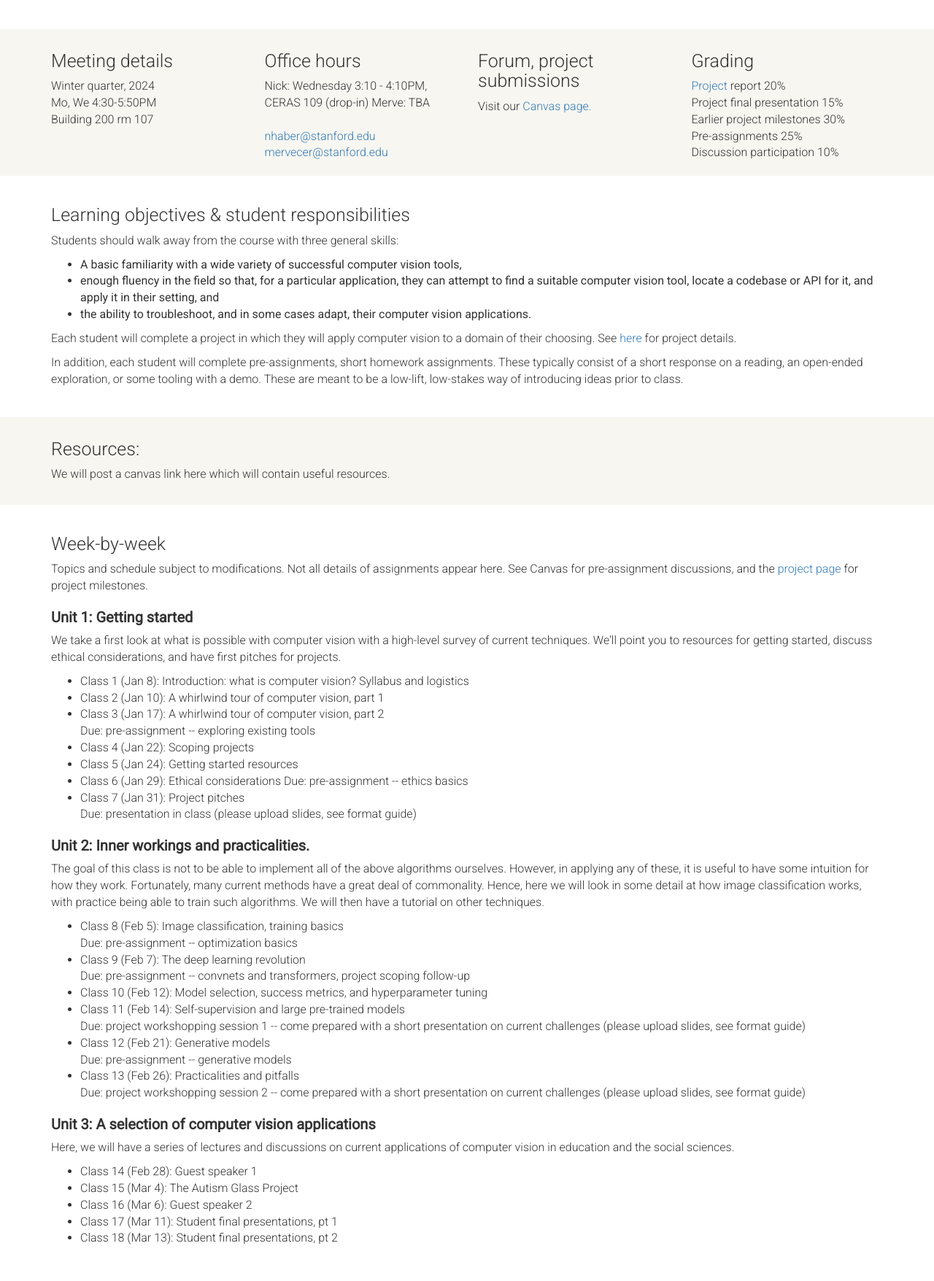
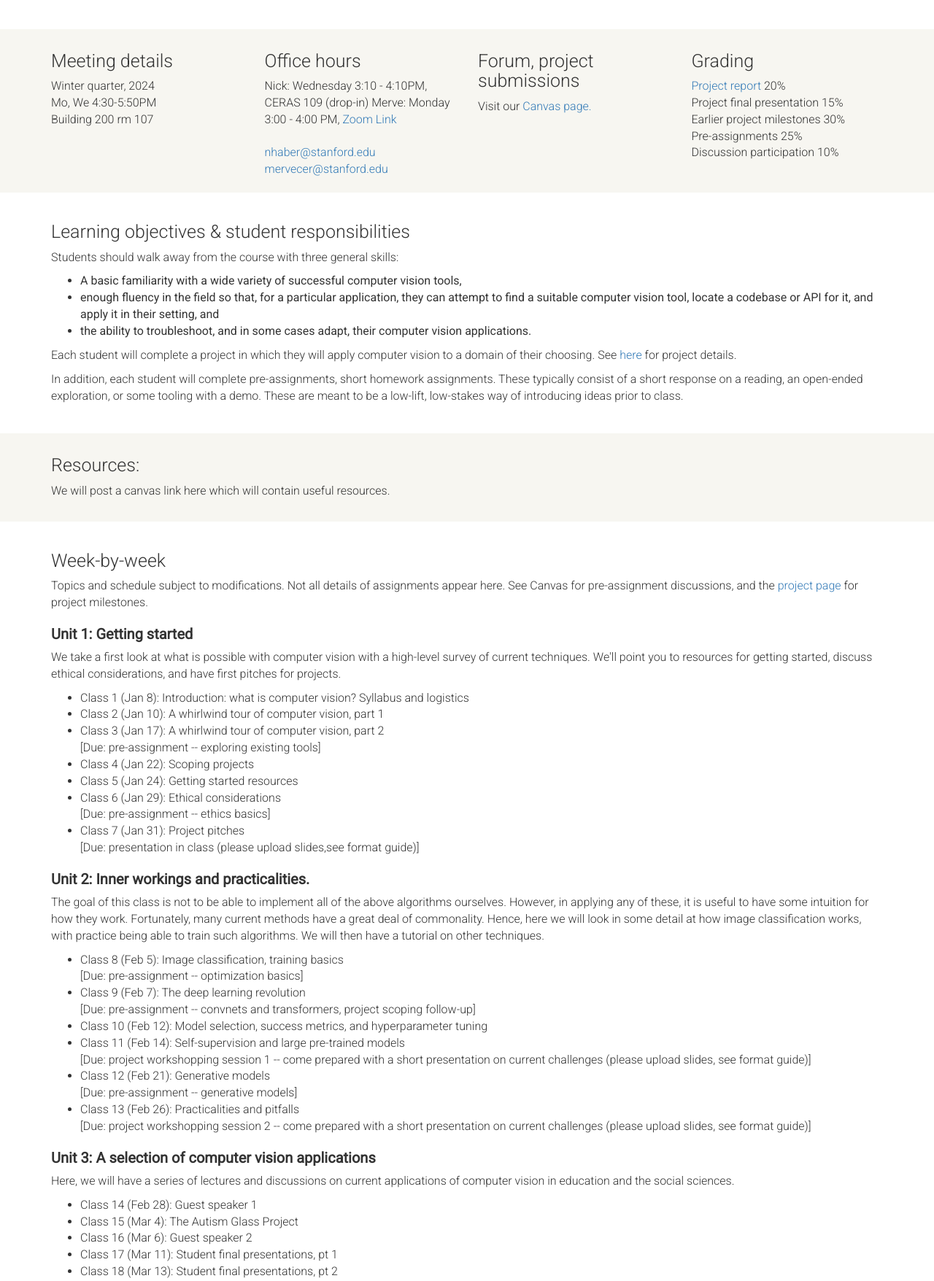
Before and after one commit to nhaber/educ463, a plain HTML site: page index.html in a window 1280 px wide. Shown: the part 2375-4131 px from the top of the page at 73% size. Drawn offline with nearby package versions, Linux system fonts and the light colour scheme.

Commit message:
Update index.html

```diff
--- a/index.html
+++ b/index.html
@@ -106,7 +106,7 @@ We'll look to make this accessible to those with a wide variety of backgrounds.
     <div class="col-md-3">
       <h2>Office hours</h2>
       Nick: Wednesday 3:10 - 4:10PM, CERAS 109 (drop-in)
-      Merve: TBA <br>
+      Merve: Monday 3:00 - 4:00 PM, <a href="https://stanford.zoom.us/j/98329389963?pwd=VGxlaVNJall4enUzM3ducWhBRk04QT09&from=addon#success">Zoom Link</a> <br>
       <br>
       <a href="mailto:nhaber@stanford.edu">nhaber@stanford.edu</a>
       <a href="mailto:mervecer@stanford.edu">mervecer@stanford.edu</a>
@@ -124,7 +124,7 @@ We'll look to make this accessible to those with a wide variety of backgrounds.
     </div>
  -->    <div class="col-md-3">
       <h2>Grading</h2>
-      <a href="projects.html" target="_blank" rel="noopener noreferrer">Project</a> report 20%<br>
+      <a href="projects.html" target="_blank" rel="noopener noreferrer">Project report </a>20%<br>
       Project final presentation 15%<br>
       Earlier project milestones 30%<br>
       Pre-assignments 25%<br>
@@ -176,29 +176,21 @@ We'll look to make this accessible to those with a wide variety of backgrounds.
   <ul>
     <li>Class 1 (Jan 8): Introduction: what is computer vision? Syllabus and logistics</li>
     <li>Class 2 (Jan 10): A whirlwind tour of computer vision, part 1</li>
-    <li>Class 3 (Jan 17): A whirlwind tour of computer vision, part 2</li>
-    Due: pre-assignment -- exploring existing tools
+    <li>Class 3 (Jan 17): A whirlwind tour of computer vision, part 2</li>[Due: pre-assignment -- exploring existing tools]
     <li>Class 4 (Jan 22): Scoping projects</li>
     <li>Class 5 (Jan 24): Getting started resources</li>
-    <li>Class 6 (Jan 29): Ethical considerations</l1>
-    Due: pre-assignment -- ethics basics
-    <li>Class 7 (Jan 31): Project pitches</li>
-    Due: presentation in class (please upload slides, see format guide)
+    <li>Class 6 (Jan 29): Ethical considerations</li>[Due: pre-assignment -- ethics basics]
+    <li>Class 7 (Jan 31): Project pitches</li>[Due: presentation in class (please upload slides,see format guide)]
   </ul>
 <h3>Unit 2: Inner workings and practicalities.</h3>
 <p>The goal of this class is not to be able to implement all of the above algorithms ourselves. However, in applying any of these, it is useful to have some intuition for how they work. Fortunately, many current methods have a great deal of commonality. Hence, here we will look in some detail at how image classification works, with practice being able to train such algorithms. We will then have a tutorial on other techniques.</p>
   <ul>
-    <li>Class 8 (Feb 5): Image classification, training basics</li>
-    Due: pre-assignment -- optimization basics
-    <li>Class 9 (Feb 7): The deep learning revolution</li>
-    Due: pre-assignment -- convnets and transformers, project scoping follow-up
+    <li>Class 8 (Feb 5): Image classification, training basics</li>[Due: pre-assignment -- optimization basics]
+    <li>Class 9 (Feb 7): The deep learning revolution</li>[Due: pre-assignment -- convnets and transformers, project scoping follow-up]
     <li>Class 10 (Feb 12): Model selection, success metrics, and hyperparameter tuning</li>
-    <li>Class 11 (Feb 14): Self-supervision and large pre-trained models</li>
-    Due: project workshopping session 1 -- come prepared with a short presentation on current challenges (please upload slides, see format guide)
-    <li>Class 12 (Feb 21): Generative models</li>
-    Due: pre-assignment -- generative models
-    <li>Class 13 (Feb 26): Practicalities and pitfalls</li>
-    Due: project workshopping session 2 -- come prepared with a short presentation on current challenges (please upload slides, see format guide)
+    <li>Class 11 (Feb 14): Self-supervision and large pre-trained models</li>[Due: project workshopping session 1 -- come prepared with a short presentation on current challenges (please upload slides, see format guide)]
+    <li>Class 12 (Feb 21): Generative models</li>[Due: pre-assignment -- generative models]
+    <li>Class 13 (Feb 26): Practicalities and pitfalls</li>[Due: project workshopping session 2 -- come prepared with a short presentation on current challenges (please upload slides, see format guide)]
   </ul>
 <h3>Unit 3: A selection of computer vision applications</h3>
 <p>Here, we will have a series of lectures and discussions on current applications of computer vision in education and the social sciences.</p>
```
